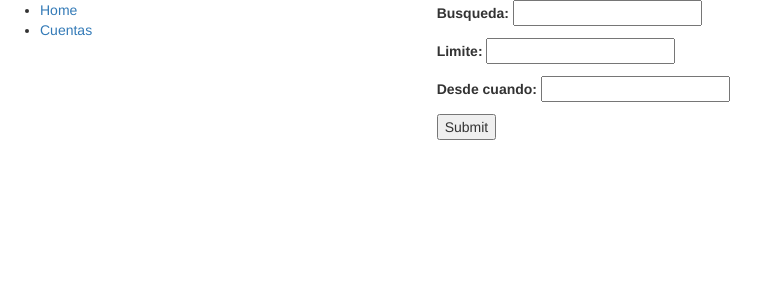
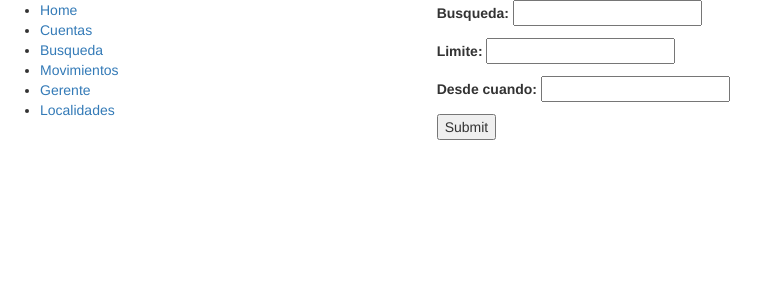
Before and after one commit to lucasramela/django_cuentas, a Django app: page /busqueda/ in a window 1280 px wide. Shown: the top 300 px of the page, without its empty margins (0-768 px from the left). Run offline with Django 3.2, Linux system fonts and the light colour scheme; some libraries are stand-ins or nearby versions.

```diff
--- a/cuentas/forms.py
+++ b/cuentas/forms.py
@@ -7,3 +7,8 @@ class SearchForm(forms.Form):
 
 	limit = forms.IntegerField(label='Limite', min_value=1, required=False)
 	fecha = forms.DateTimeField(label='Desde cuando', required=False)
+
+# class MovimientoForm(forms.Form):
+# 	class Meta:
+# 		model = Movimento
+# 		field = ('cuenta', 'comprobante', 'importe')
--- a/cuentas/templates/base.html
+++ b/cuentas/templates/base.html
@@ -17,6 +17,10 @@
 				<ul>
 					<li><a href="/">Home</a></li>
 					<li><a href="/cuentas/">Cuentas</a></li>
+					<li><a href="/busqueda">Busqueda</a></li>
+					<li><a href="#">Movimientos</a></li>
+					<li><a href="#">Gerente</a></li>
+					<li><a href="#">Localidades</a></li>
 				</ul>
 				{% endblock %}
 			</div>
--- a/cuentas/templates/resultado.html
+++ b/cuentas/templates/resultado.html
@@ -3,10 +3,10 @@
 {% block title %} Resultado {% endblock %}
 
 {% block content %}
-<h2>Se buscó: {{query}}</h2>
+<h2>Se buscó: {{ query }}</h2>
 
 {% for movimiento in movimientos %}
-	<p>{{ moviemiento.cuenta }}  -  ${{ movimiento.importe }}</p>
+	<p>{{ movimiento.cuenta }}  -  ${{ movimiento.importe }}</p>
 {% endfor %}
 
 {% endblock %}
--- a/cuentas/views.py
+++ b/cuentas/views.py
@@ -1,3 +1,6 @@
+import datetime
+from django.http import HttpResponse
+from django.http import Http404
 import datetime
 from django.http import HttpResponse
 from django.http import Http404
@@ -7,6 +10,10 @@ from cuentas.forms import SearchForm
 
 
 # Create your views here.
+def index(request):
+	return render(request, 'base.html', {})
+
+
 def fecha(request):
 	now = datetime.datetime.now()
 	html = "<html><body> Hoy es {0}.</body></html>".format(now)
@@ -27,14 +34,17 @@ def cuenta(request, id):
 def busqueda(request):
 	# preguntamos si se esta usando el metodo post
 	if request.method == 'POST':
+		# import ipdb; ipdb.set_trace()
 		# generamos la instancia de fomrs
 		form = SearchForm(request.POST)
 		# preguntamos si son validos los datos
 		if form.is_valid():
 			# aca instanciamos el cleaned_data que devolvio valid
 			query = form.cleaned_data['query']
+			limit = form.cleaned_data['limit']
+			fecha = form.cleaned_data['fecha']
 			# aplicamos un metodo personal para realizar la busqueda que queremos
-			movimientos = Movimiento.get_with(query)
+			movimientos = Movimiento.get_with(query, limit, fecha)
 			# retornamos los resultados
 			return render(request, 'resultado.html', {'query': query, 'movimientos': movimientos})
 	else:
--- a/sys_contable/settings.py
+++ b/sys_contable/settings.py
@@ -104,7 +104,7 @@ AUTH_PASSWORD_VALIDATORS = [
 # Internationalization
 # https://docs.djangoproject.com/en/1.10/topics/i18n/
 
-LANGUAGE_CODE = 'es-as'
+LANGUAGE_CODE = 'es-ar'
 
 TIME_ZONE = 'UTC'
 
--- a/sys_contable/urls.py
+++ b/sys_contable/urls.py
@@ -18,6 +18,7 @@ from django.contrib import admin
 from cuentas import views
 
 urlpatterns = [
+	url(r'^$', views.index),
     url(r'^admin/', admin.site.urls),
     url(r'^fecha_hoy/$', views.fecha),
     url(r'^cuentas/', views.cuentas),
```
Also changed, not shown: cuentas/models.py (+6 -3 lines), db.sqlite3.
